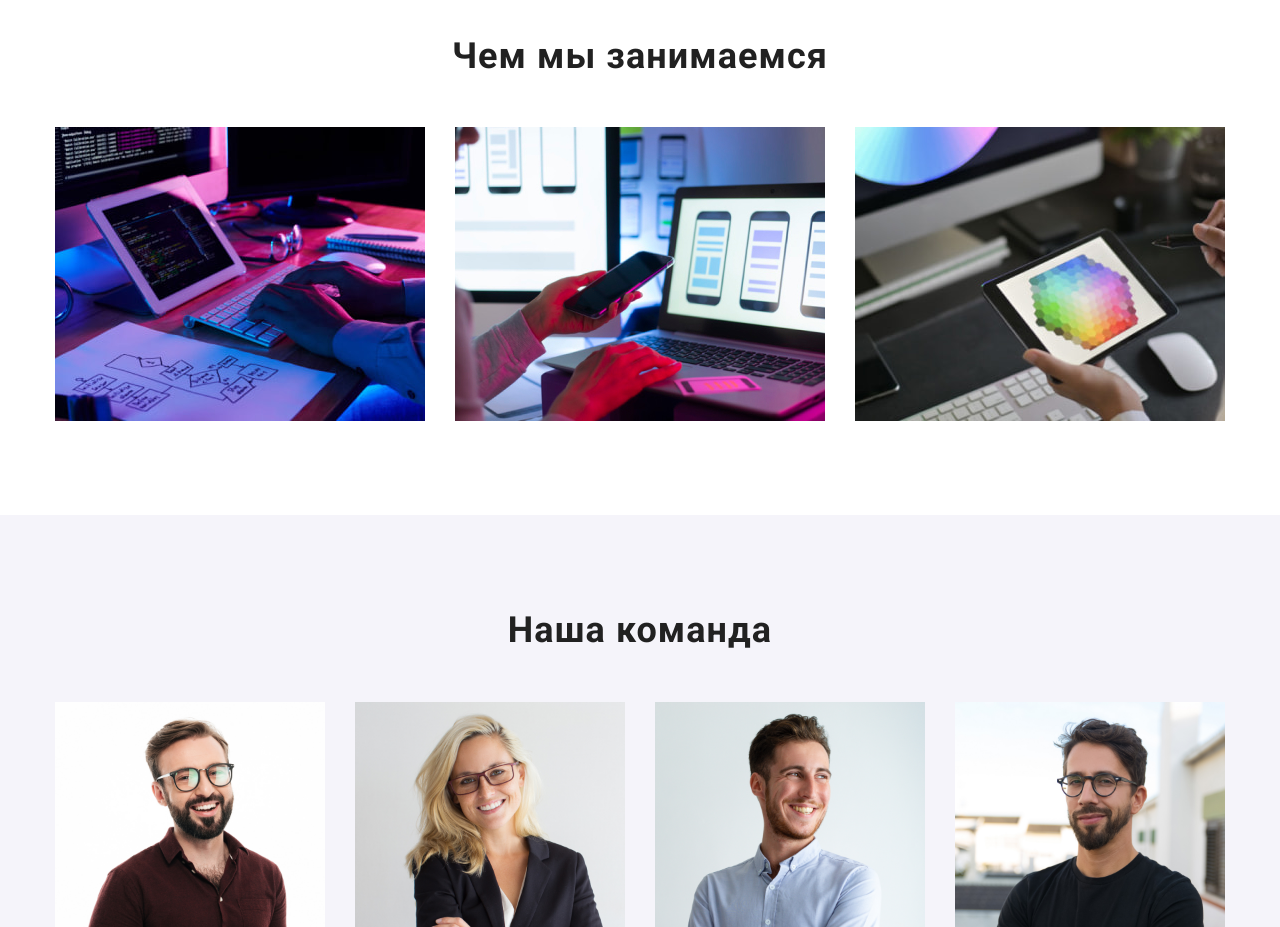
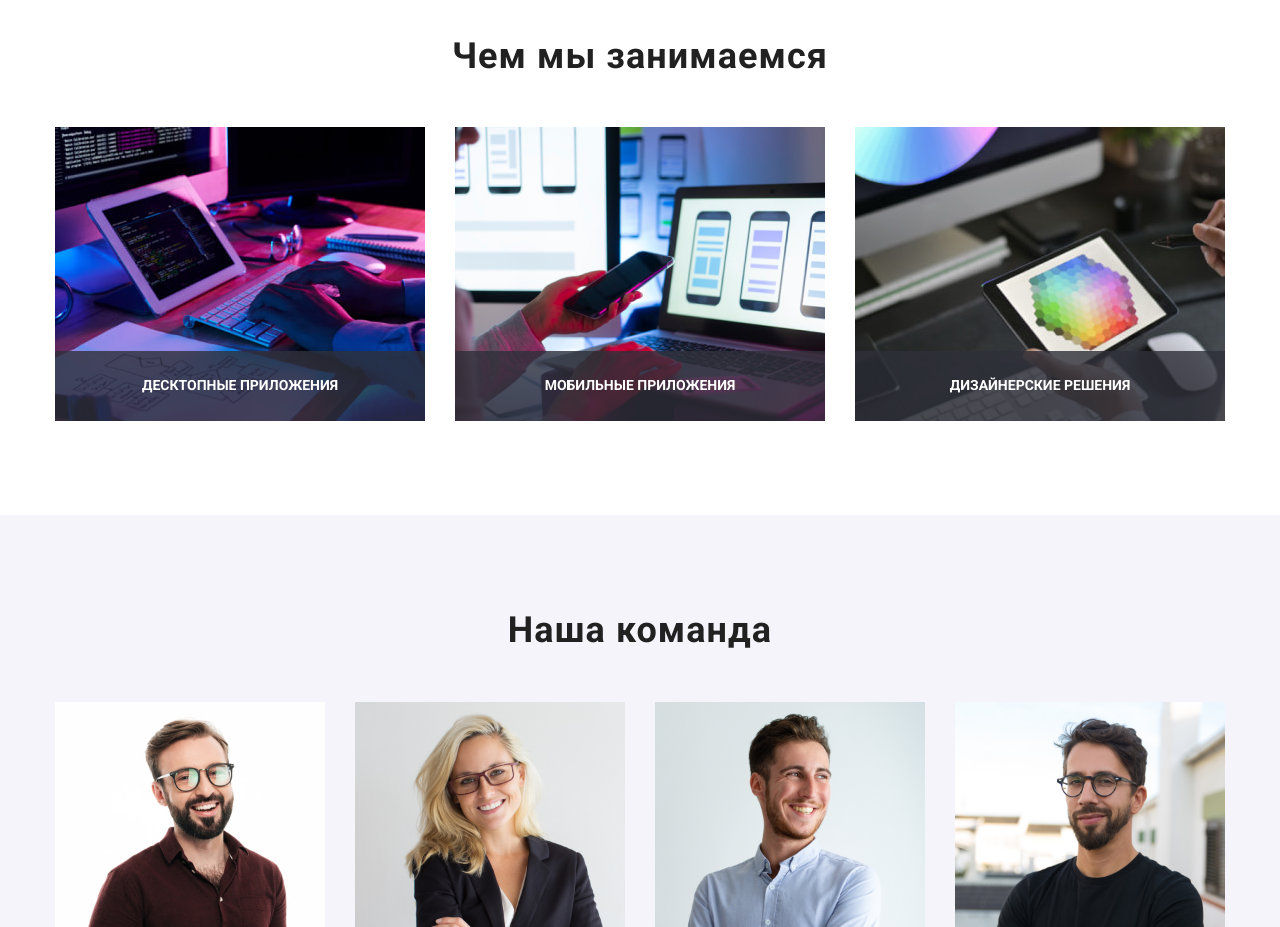
Before and after one commit to bumer28/goit-markup-hw-05, a plain HTML site: page index.html in a window 1280 px wide. Shown: the part 1080-2007 px from the top of the page. Drawn offline with nearby package versions, Linux system fonts and the light colour scheme.

Commit message:
закончил скарточками

```diff
--- a/css/styles.css
+++ b/css/styles.css
@@ -253,6 +253,7 @@ a {
   width: 100%;
   height: 100%;
   background-color: rgba(0, 0, 0, 0.2);
+  z-index: 100;
 }
 
 .backdrop.is-hidden {
@@ -430,6 +431,29 @@ a {
   display: flex;
   flex-wrap: wrap;
   justify-content: space-between;
+
+}
+.preview-item {
+  position: relative;
+}
+.preview-item .preview-text {
+  content: "";
+  display: block;
+  position: absolute;
+  bottom: 0;
+  left: 0;
+  width: 100%;
+  height: 70px;
+  font-style: normal;
+  font-weight: 700;
+  font-size: 14px;
+  line-height: 1.14;
+  text-align: center;
+  letter-spacing: 0,03em;
+  padding: 27px 82px;
+  text-transform: uppercase;
+  color: var(--hero-text-color);
+  background-color: rgba(47, 48, 58, 0.8);
 }
 
 /* ======================Наша команда=========================== */
--- a/index.html
+++ b/index.html
@@ -125,13 +125,16 @@
         <h2 class="preview-title">Чем мы занимаемся</h2>
         <ul class="preview-list">
           <li class="preview-item">
-            <img src="./images/box1.jpg" alt="верстка сайта" width="370" height="294" />
+            <img src="./images/box1.jpg" alt="верстка сайта" width="370" height="294">
+            <p class="preview-text">десктопные приложения</p>
           </li>
           <li class="preview-item">
-            <img src="./images/box2.jpg" alt="работа за ноутбуком" width="370" height="294" />
+            <img src="./images/box2.jpg" alt="работа за ноутбуком" width="370" height="294">
+            <p class="preview-text">мобильные приложения</p>
           </li>
           <li class="preview-item">
-            <img src="./images/box3.jpg" alt="современные технологии" width="370" height="294" />
+            <img src="./images/box3.jpg" alt="современные технологии" width="370" height="294">
+            <p class="preview-text">дизайнерские решения</p>
           </li>
         </ul>
       </div>
```
